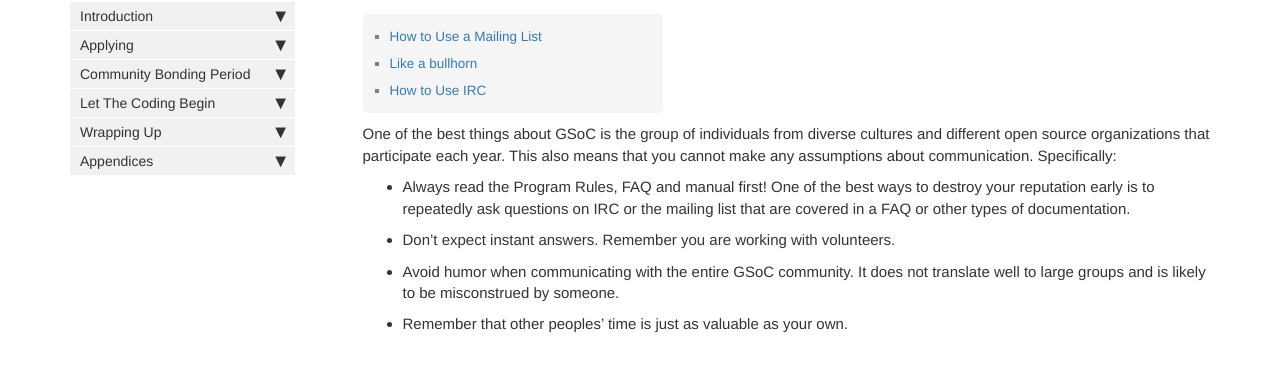
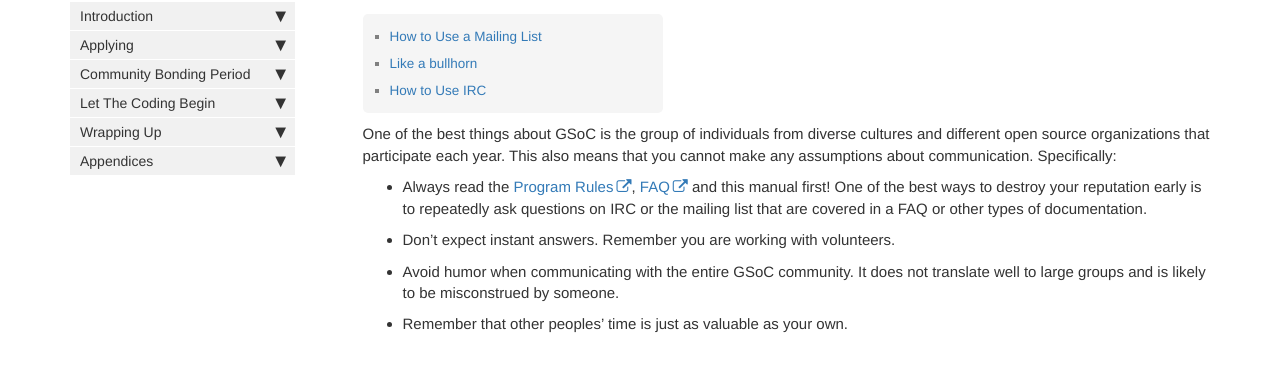
Before and after one commit to google/gsocguides, a Jekyll site: the page built from pages/student/11-communication_best_practices.md, in a window 1280 px wide. Shown: the part 127-495 px from the top of the page. Built offline with Jekyll 4.4.1, drawn with Linux system fonts in a browser that asks for light colours.

Commit message:
Update 11-communication_best_practices.md
added links for program rules/faq

```diff
--- a/pages/student/11-communication_best_practices.md
+++ b/pages/student/11-communication_best_practices.md
@@ -8,7 +8,7 @@ sidebar: student_sidebar
 
 One of the best things about GSoC is the group of individuals from diverse cultures and different open source organizations that participate each year. This also means that you cannot make any assumptions about communication. Specifically:
 
-*   Always read the Program Rules, FAQ and manual first! One of the best ways to destroy your reputation early is to repeatedly ask questions on IRC or the mailing list that are covered in a FAQ or other types of documentation.
+*   Always read the[ Program Rules](https://developers.google.com/open-source/gsoc/rules), [FAQ](https://developers.google.com/open-source/gsoc/faq) and this manual first! One of the best ways to destroy your reputation early is to repeatedly ask questions on IRC or the mailing list that are covered in a FAQ or other types of documentation.
 *   Don't expect instant answers. Remember you are working with volunteers.
 *   Avoid humor when communicating with the entire GSoC community. It does not translate well to large groups and is likely to be misconstrued by someone.
 *   Remember that other peoples' time is just as valuable as your own.
```
